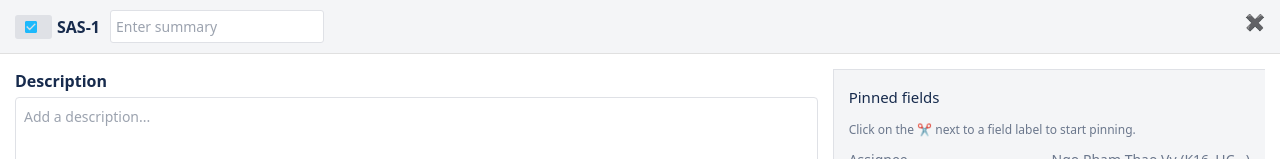
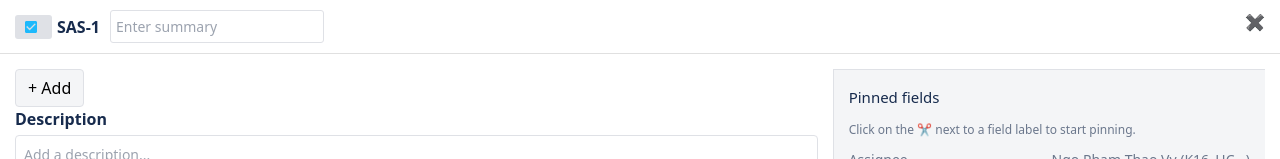
Before and after one commit to duyluongg/IntelliPM_Frontend, a React (Vite) app: page /work-item-detail in a window 1280 px wide. Shown: the part 1754-1913 px from the top of the page. Built offline with nearby package versions, Linux system fonts and the light colour scheme; no server answers.

Commit message:
Design UIUI, upload file

```diff
--- a/src/pages/ChildWorkItem.css
+++ b/src/pages/ChildWorkItem.css
@@ -15,7 +15,6 @@
 
 .breadcrumb {
   font-size: 14px;
-  color: #5e6c84;
 }
 
 .child-key {
@@ -28,12 +27,40 @@
   margin: 8px 0;
 }
 
+.add-menu-wrapper {
+  position: relative;
+  display: inline-block;
+}
+
+.add-dropdown {
+  position: absolute;
+  top: 36px;
+  left: 0;
+  background: white;
+  border: 1px solid #ccc;
+  border-radius: 6px;
+  box-shadow: 0 4px 8px rgba(0, 0, 0, 0.1);
+  z-index: 10;
+  width: 180px;
+}
+
+.add-item {
+  padding: 10px 12px;
+  cursor: pointer;
+  transition: background 0.2s;
+}
+
+.add-item:hover {
+  background: #f0f0f0;
+}
+
 .btn-add {
-  background-color: #e4f0f6;
-  border: 1px solid #c1c7d0;
+  background: #f4f5f7;
+  border: 1px solid #dfe1e6;
   padding: 6px 12px;
   border-radius: 4px;
   cursor: pointer;
+  font-weight: 500;
 }
 
 .child-content {
--- a/src/pages/ChildWorkItem.tsx
+++ b/src/pages/ChildWorkItem.tsx
@@ -1,4 +1,4 @@
-import React from 'react';
+import React, { useState, useRef } from 'react';
 import { useParams, useNavigate } from 'react-router-dom';
 import './ChildWorkItem.css';
 
@@ -34,15 +34,43 @@ const ChildWorkItem: React.FC = () => {
     );
   }
 
+  const [isAddDropdownOpen, setIsAddDropdownOpen] = useState(false);
+  const fileInputRef = React.useRef<HTMLInputElement>(null);
+
+  const handleFileUpload = (e: React.ChangeEvent<HTMLInputElement>) => {
+    const file = e.target.files?.[0];
+    if (file) {
+      alert(`📁 File "${file.name}" đã được upload (mock).`);
+      // TODO: Xử lý upload thật sau
+    }
+    setIsAddDropdownOpen(false);
+  };
+
+
   return (
     <div className="child-work-item-container">
       <div className="child-header">
         <div className="breadcrumb">
           Projects / SEP_Agile_Scrum / <span>{item.parent}</span> / <span className="child-key">{item.key}</span>
-        <div className="child-header-row">
-          <h2 className="child-title">hello</h2>
-          <button className="btn-add">+ Add</button>
-        </div>
+          <div className="child-header-row">
+            <h2 className="child-title">hello</h2>
+            <div className="add-menu-wrapper">
+              <button className="btn-add" onClick={() => setIsAddDropdownOpen(!isAddDropdownOpen)}>+ Add</button>
+              {isAddDropdownOpen && (
+                <div className="add-dropdown">
+                  <div className="add-item" onClick={() => fileInputRef.current?.click()}>
+                    📎 Attachment
+                  </div>
+                </div>
+              )}
+              <input
+                type="file"
+                ref={fileInputRef}
+                style={{ display: 'none' }}
+                onChange={handleFileUpload}
+              />
+            </div>
+          </div>
         </div>
       </div>
 
--- a/src/pages/WorkItemDetail.css
+++ b/src/pages/WorkItemDetail.css
@@ -26,7 +26,6 @@
   justify-content: space-between;
   padding: 10px 15px;
   border-bottom: 1px solid #e0e0e0;
-  background: #f4f5f7;
 }
 
 .issue-header {
@@ -151,18 +150,42 @@ input {
   padding: 5px;
 }
 
-.add-btn {
-  background: #4c9aff;
-  color: white;
-  border: none;
-  padding: 5px 10px;
-  border-radius: 3px;
-  cursor: pointer;
+.add-menu-wrapper {
+  position: relative;
+  display: inline-block;
 }
 
-.add-btn:hover {
-  background: #2684ff;
+.btn-add {
+  background: #f4f5f7;
+  border: 1px solid #dfe1e6;
+  padding: 6px 12px;
+  border-radius: 4px;
+  cursor: pointer;
+  font-weight: 500;
 }
+
+.add-dropdown {
+  position: absolute;
+  top: 36px;
+  left: 0;
+  background: white;
+  border: 1px solid #ccc;
+  border-radius: 6px;
+  box-shadow: 0 4px 8px rgba(0, 0, 0, 0.1);
+  z-index: 10;
+  width: 180px;
+}
+
+.add-item {
+  padding: 10px 12px;
+  cursor: pointer;
+  transition: background 0.2s;
+}
+
+.add-item:hover {
+  background: #f0f0f0;
+}
+
 
 .activity-tabs {
   display: flex;
--- a/src/pages/WorkItemDetail.tsx
+++ b/src/pages/WorkItemDetail.tsx
@@ -64,6 +64,34 @@ const WorkItemDetail: React.FC<WorkItemDetailProps> = () => {
     navigate('/work-item');
   };
 
+  const [isAddDropdownOpen, setIsAddDropdownOpen] = useState(false);
+const fileInputRef = React.useRef<HTMLInputElement>(null);
+
+const handleFileUpload = (e: React.ChangeEvent<HTMLInputElement>) => {
+  const file = e.target.files?.[0];
+  if (file) {
+    alert(`📁 File "${file.name}" đã được upload giả lập.`);
+    // TODO: Gửi file lên backend sau này
+  }
+  setIsAddDropdownOpen(false);
+};
+
+const handleAddSubtask = () => {
+  const newKey = `SAS-${childWorkItems.length + 15}`; // giả lập key mới
+  setChildWorkItems([
+    ...childWorkItems,
+    {
+      key: newKey,
+      summary: 'New subtask',
+      priority: 'Medium',
+      assignee: 'Unassigned',
+      status: 'TO DO'
+    }
+  ]);
+  setIsAddDropdownOpen(false);
+};
+
+
   return (
     <div className="work-item-detail-page">
       <div className="work-item-detail-container">
@@ -111,6 +139,26 @@ const WorkItemDetail: React.FC<WorkItemDetailProps> = () => {
         </div>
         <div className="detail-content">
           <div className="main-section">
+            <div className="add-menu-wrapper">
+              <button className="btn-add" onClick={() => setIsAddDropdownOpen(!isAddDropdownOpen)}>+ Add</button>
+              {isAddDropdownOpen && (
+                <div className="add-dropdown">
+                  <div className="add-item" onClick={() => fileInputRef.current?.click()}>
+                    📎 Attachment
+                  </div>
+                  <div className="add-item" onClick={handleAddSubtask}>
+                    🗂 Subtask
+                  </div>
+                </div>
+              )}
+              <input
+                type="file"
+                ref={fileInputRef}
+                style={{ display: 'none' }}
+                onChange={handleFileUpload}
+              />
+            </div>
+
             <div className="field-group">
               <label>Description</label>
               <textarea
```
